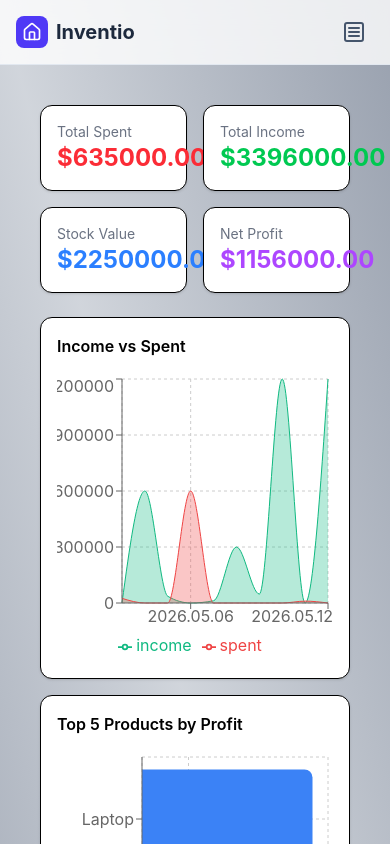
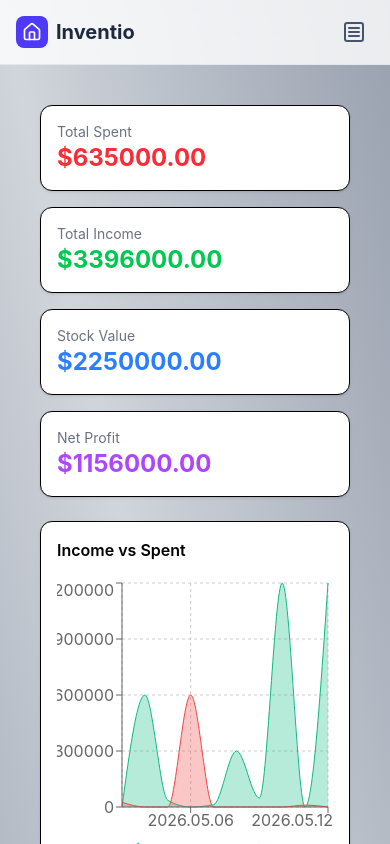
Before and after one commit to norbe98/smart-finance-dashboard, a React (Vite) app: page /display in a window 390 px wide. Shown: the top 844 px of the page. Built offline with nearby package versions, Linux system fonts and the light colour scheme.

Commit message:
fix Kpi responsiveness on mobile

```diff
--- a/src/components/dashboard/KpiCard.tsx
+++ b/src/components/dashboard/KpiCard.tsx
@@ -6,22 +6,22 @@ export default function KpiCard({ spent, income, stock, profit }: KpiCardProps)
         <>
             <div className="bg-white rounded-xl p-4 shadow border">
             <p className="text-sm text-gray-500">Total Spent</p>
-            <p className="text-2xl font-bold text-red-500">${spent.toFixed(2)}</p>
+            <p className="text-2xl truncate font-bold text-red-500" title={spent.toFixed(2)}>${spent.toFixed(2)}</p>
             </div>
 
             <div className="bg-white rounded-xl p-4 shadow border">
             <p className="text-sm text-gray-500">Total Income</p>
-            <p className="text-2xl font-bold text-green-500">${income.toFixed(2)}</p>
+            <p className="text-2xl truncate font-bold text-green-500" title={spent.toFixed(2)}>${income.toFixed(2)}</p>
             </div>
 
             <div className="bg-white rounded-xl p-4 shadow border">
             <p className="text-sm text-gray-500">Stock Value</p>
-            <p className="text-2xl font-bold text-blue-500">${stock.toFixed(2)}</p>
+            <p className="text-2xl truncate font-bold text-blue-500" title={spent.toFixed(2)}>${stock.toFixed(2)}</p>
             </div>
 
             <div className="bg-white rounded-xl p-4 shadow border">
             <p className="text-sm text-gray-500">Net Profit</p>
-            <p className="text-2xl font-bold text-purple-500">${profit.toFixed(2)}</p>
+            <p className="text-2xl truncate font-bold text-purple-500" title={spent.toFixed(2)}>${profit.toFixed(2)}</p>
             </div>
         </>
     )
--- a/src/components/dashboard/KpiGrid.tsx
+++ b/src/components/dashboard/KpiGrid.tsx
@@ -3,7 +3,7 @@ import KpiCard from "./KpiCard";
 
 export default function KpiGrid({ spent, income, stock, profit }: KpiGridProps) {
     return (
-        <div className="grid grid-cols-2 md:grid-cols-4 gap-4">
+        <div className="grid grid-cols-1 sm:grid-cols-2 md:grid-cols-4 gap-4">
             <KpiCard spent={spent} income={income} stock={stock} profit={profit} />
         </div>
     )
```
